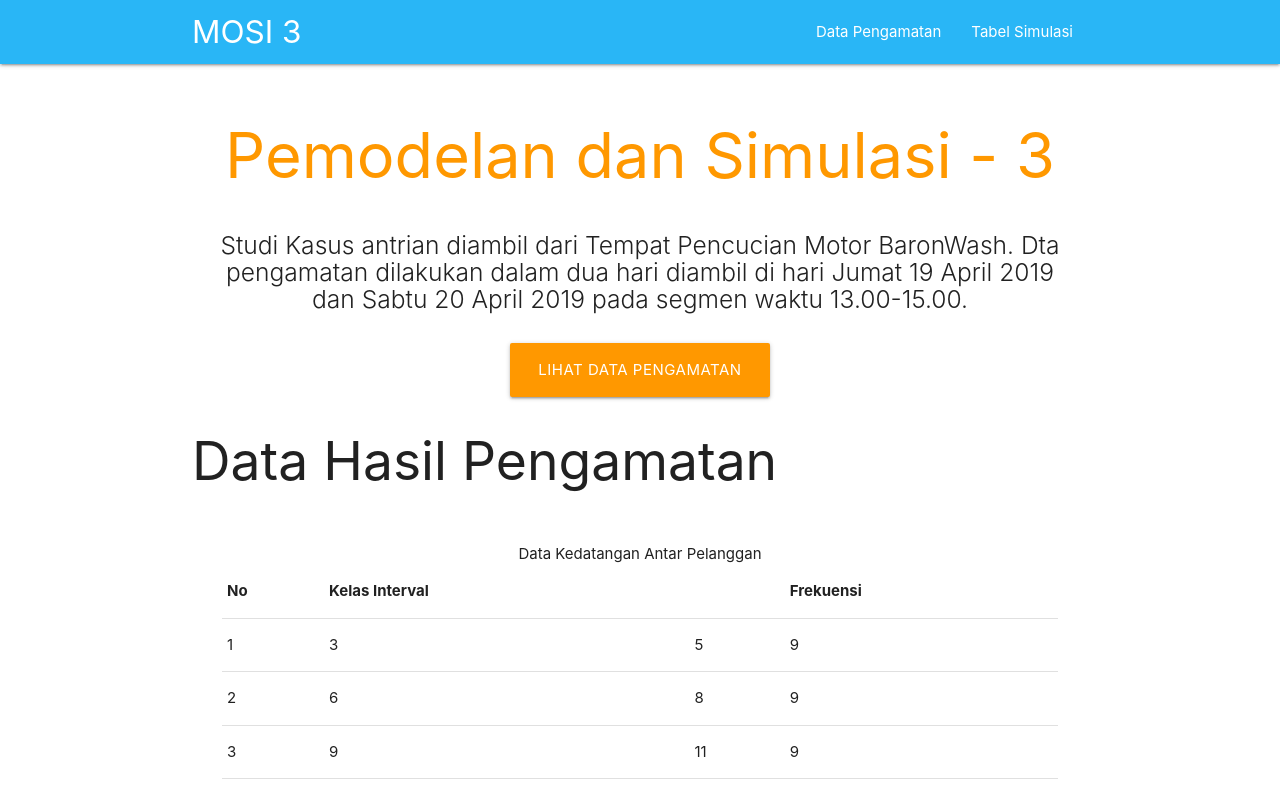
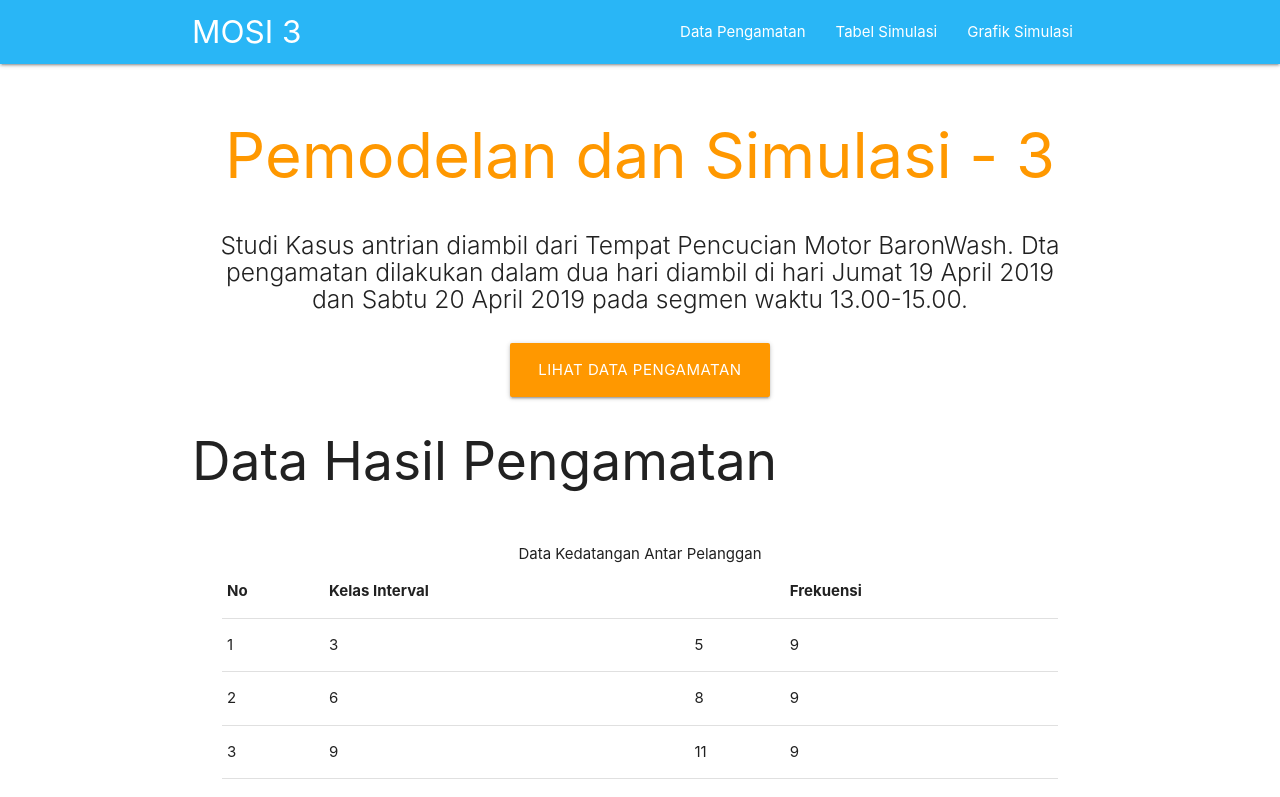
Before and after one commit to raflirach/mosi-antrian, a React (Create React App) app: page / in a window 1280 px wide. Shown: the top 797 px of the page. Built offline with nearby package versions, Linux system fonts and the light colour scheme.

Commit message:
adding link to graph

```diff
--- a/src/components/Navbar.js
+++ b/src/components/Navbar.js
@@ -42,6 +42,19 @@ export default class Navbar extends Component {
                   Tabel Simulasi
                 </Link>
               </li>
+              <li>
+                <Link
+                  activeClass="active"
+                  to="section3"
+                  spy={true}
+                  smooth={true}
+                  offset={-70}
+                  duration={500}
+                  delay={100}
+                >
+                  Grafik Simulasi
+                </Link>
+              </li>
             </ul>
             <ul id="nav-mobile" className="sidenav">
               <li>
```
